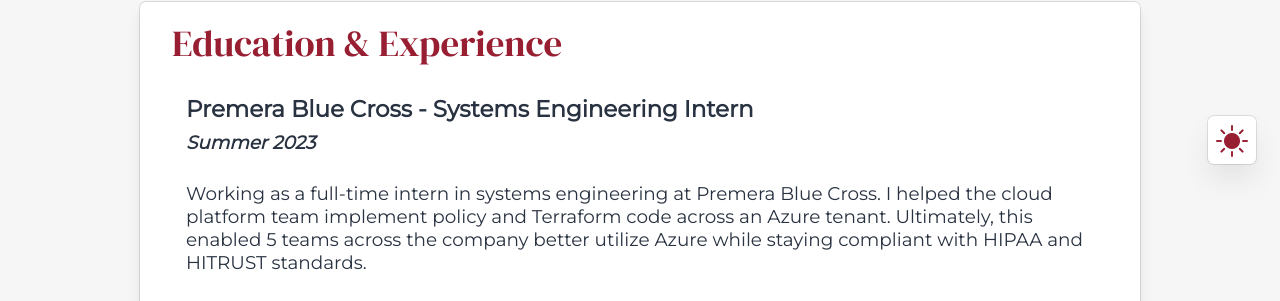
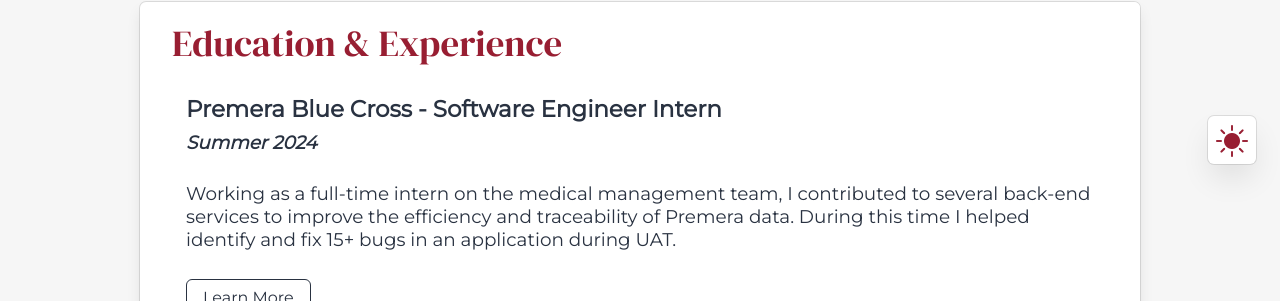
Before and after one commit to nlaha/nlaha-website, a Vue app: page / in a window 1280 px wide. Shown: the part 612-913 px from the top of the page. Built offline with nearby package versions, Linux system fonts and the light colour scheme; a web font is replaced by a local one.

Commit message:
Add Premera 2024 internship

```diff
--- a/src/SiteData.js
+++ b/src/SiteData.js
@@ -23,6 +23,12 @@
     },
   ],
   experiences: [
+    {
+      title: "Premera Blue Cross - Software Engineer Intern",
+      date: "Summer 2024",
+      description: "Working as a full-time intern on the medical management team, I contributed to several back-end services to improve the efficiency and traceability of Premera data. During this time I helped identify and fix 15+ bugs in an application during UAT.",
+      url: "https://www.premera.com",
+    },
     {
       title: "Premera Blue Cross - Systems Engineering Intern",
       date: "Summer 2023",
```
